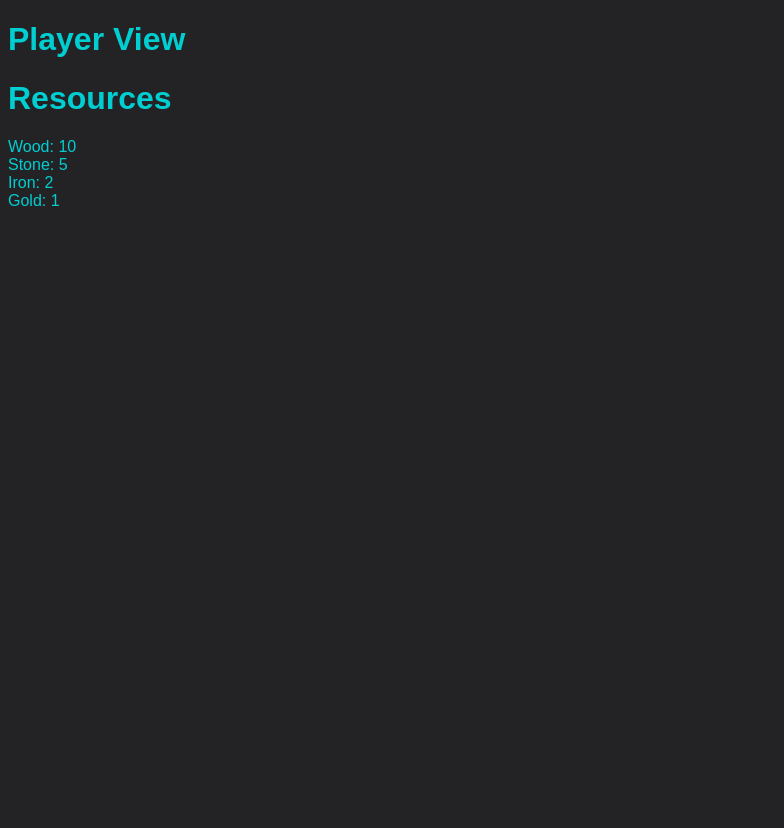
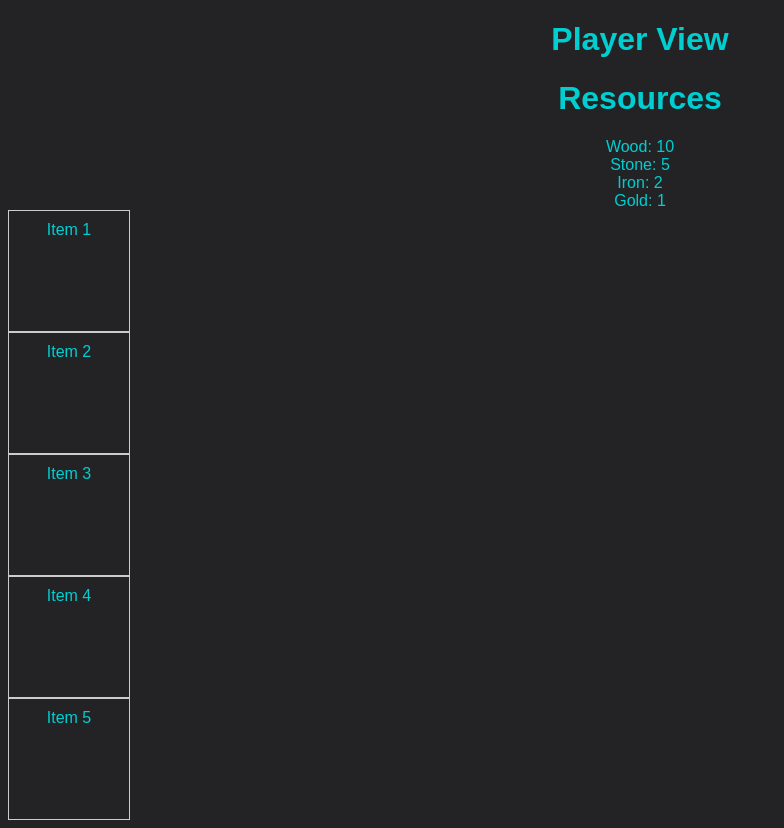
Before and after one commit to filiplindset/DIT568-teaching-megagame, a Vue app: page /player in a window 1280 px wide. Shown: the whole page, without its empty margins (0-784 px from the left). Before the commit the page ends 800 px from the top, so only its background shows below. Built offline with nearby package versions, Linux system fonts and the light colour scheme.

Commit message:
add a grid component and some styling for it

```diff
--- a/src/assets/main.css
+++ b/src/assets/main.css
@@ -13,8 +13,28 @@ body {
 .player-view{
   color: darkturquoise;
   font-family: Arial, sans-serif;
+  text-align: center;
 }
 .resource-list{
   color: darkturquoise;
   font-family: Arial, sans-serif;
 }
+
+.item-grid {
+  display: grid;
+  grid-template-columns: repeat(3, 1fr);
+  grid-gap: 10px;
+}
+
+.grid-item {
+  padding: 10px;
+  border: 1px solid #ccc;
+  cursor: pointer;
+  height: 100px;
+  width: 100px;
+}
+
+.selected {
+  background-color: lightseagreen;
+  color: white;
+}
--- /dev/null
+++ b/src/components/TeamSelect.vue
@@ -0,0 +1,36 @@
+<template>
+    <div>
+        <div class="grid-container">
+            <div v-for="item in items" :key="item.id" @click="selectItem(item)" :class="{ 'selected': selectedItem === item }" class="grid-item">
+                {{ item.name }}
+            </div>
+        </div>
+    </div>
+</template>
+
+<script>
+export default {
+    name: "TeamSelect",
+    props: {
+        items: {
+            type: Array,
+            required: true
+        }
+    },
+    data() {
+        return {
+            selectedItem: null
+        };
+    },
+    methods: {
+        selectItem(item) {
+            this.selectedItem = item;
+            this.$emit('item-selected', item);
+        }
+    }
+};
+</script>
+
+<style scoped>
+
+</style>
--- a/src/views/PlayerView.vue
+++ b/src/views/PlayerView.vue
@@ -2,16 +2,19 @@
     <div class="player-view">
         <h1>Player View</h1>
         <ResourceList :resources="resources" />
+        <TeamSelect :items="items" @item-selected="onItemSelect"></TeamSelect>
     </div>
 </template>
 
 <script>
 import ResourceList from "@/components/ResourceList.vue";
+import TeamSelect from "@/components/TeamSelect.vue";
 
 export default {
     name: 'PlayerView',
     components: {
-        ResourceList
+        ResourceList,
+        TeamSelect
     },
     data() {
         return {
@@ -21,7 +24,20 @@ export default {
                 { name: 'Stone', quantity: 5 },
                 { name: 'Iron', quantity: 2 },
                 { name: 'Gold', quantity: 1 }
+            ],
+            // teams/factions
+            items: [
+                { id: 1, name: 'Item 1' },
+                { id: 2, name: 'Item 2' },
+                { id: 3, name: 'Item 3' },
+                { id: 4, name: 'Item 4' },
+                { id: 5, name: 'Item 5' }
             ]
+        };
+    },
+    methods: {
+        onItemSelect(item) {
+            console.log('Selected item:', item);
         }
     }
 }
```
